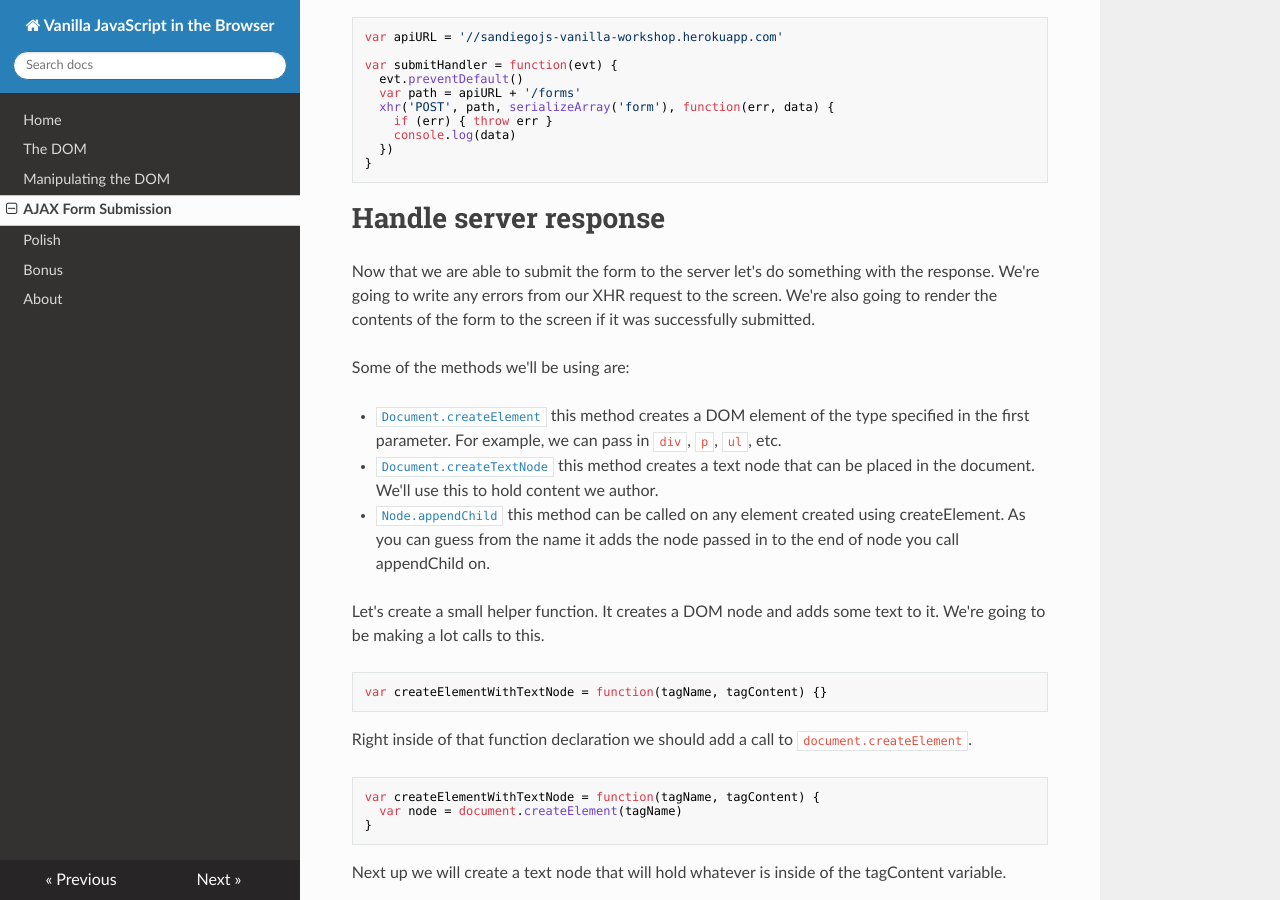
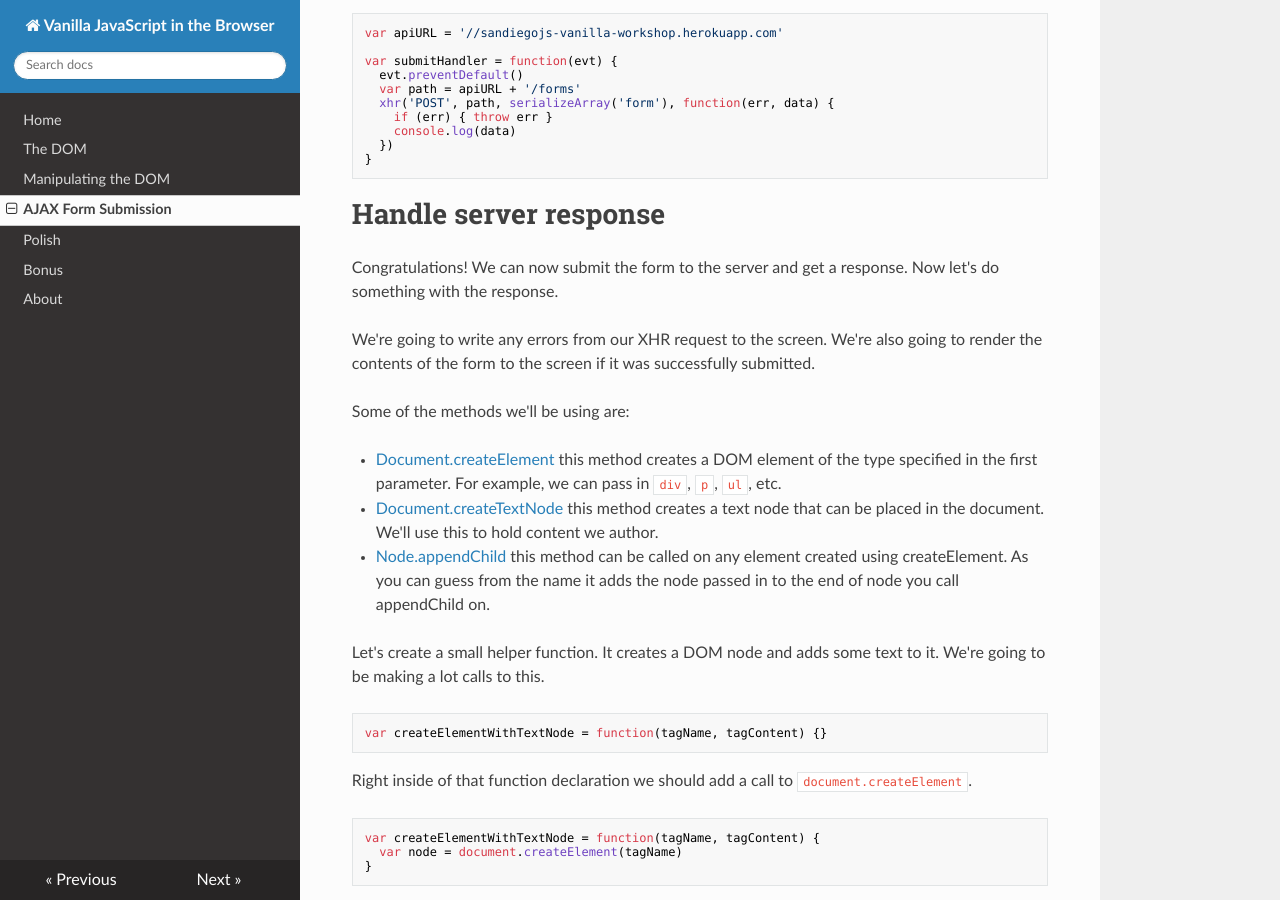
Before and after one commit to sandiegojs/vanilla-browser-docs, an MkDocs documentation site: the page built from docs/ajax.md, in a window 1280 px wide and 900 px high, scrolled down 6897 px. Built offline with MkDocs 1.6.1, drawn with Linux system fonts in a browser that asks for light colours; nearby versions of some CDN libraries; old or Windows-style settings are respelled for this version of MkDocs; some of the changed text lies outside the part shown.

Commit message:
Minor edits

````diff
--- a/docs/ajax.md
+++ b/docs/ajax.md
@@ -213,7 +213,7 @@ var serializeArray = function(selector) {
 
 # Build XHR and submit
 
-Now that we have our data we need to send it to the server using an XHR or [`XMLHttpRequest`][xhr-mdn]. This allows us to communicate with the server without changing pages then do some action based on the data we get back. We are going to create a function that we can put in our event handlers that will do this.
+Now that we have our data we need to send it to the server using an XHR or [XMLHttpRequest][xhr-mdn]. This allows us to communicate with the server without changing pages, and then do some action based on the data we get back. We are going to create a function that we can put in our event handlers that will do this.
 
 ```js
 var xhr = function(method, path, data, callback) {}
@@ -229,9 +229,9 @@ var xhr = function(method, path, data, callback) {
 
 Next we'll use `open(method, path, async)` to initialize the request.
 
-- `method` a string of an HTTP method to use, such as 'GET', 'POST', 'PUT', 'DELETE'. This will match the Verb on the API table up top.
-- `path` a string of the full path to send the request to. This will include the API endpoint URL as well as the path.
-- `async` a boolean flag that dictates whether the script should run asynchronously.
+- **method:** a string of an HTTP method to use, such as 'GET', 'POST', 'PUT', 'DELETE'. This will match the Verb on the API table up top.
+- **path:** a string of the full path to send the request to. This will include the API endpoint URL as well as the path.
+- **async:** a boolean flag that dictates whether the script should run asynchronously.
 
 **ProTip™:** `async` should always be `true` to prevent blocking. Stopping JavaScript execution especially hurts time sensitive things like rendering or event listening/handling.
 
@@ -318,13 +318,15 @@ var submitHandler = function(evt) {
 
 # Handle server response
 
-Now that we are able to submit the form to the server let's do something with the response. We're going to write any errors from our XHR request to the screen. We're also going to render the contents of the form to the screen if it was successfully submitted.
+Congratulations! We can now submit the form to the server and get a response. Now let's do something with the response.
+
+We're going to write any errors from our XHR request to the screen. We're also going to render the contents of the form to the screen if it was successfully submitted.
 
 Some of the methods we'll be using are:
 
-- [`Document.createElement`][mdn-createelement] this method creates a DOM element of the type specified in the first parameter. For example, we can pass in `div`, `p`, `ul`, etc.
-- [`Document.createTextNode`][mdn-createtextnode] this method creates a text node that can be placed in the document. We'll use this to hold content we author.
-- [`Node.appendChild`][mdn-appendchild] this method can be called on any element created using createElement. As you can guess from the name it adds the node passed in to the end of node you call appendChild on.
+- [Document.createElement][mdn-createelement] this method creates a DOM element of the type specified in the first parameter. For example, we can pass in `div`, `p`, `ul`, etc.
+- [Document.createTextNode][mdn-createtextnode] this method creates a text node that can be placed in the document. We'll use this to hold content we author.
+- [Node.appendChild][mdn-appendchild] this method can be called on any element created using createElement. As you can guess from the name it adds the node passed in to the end of node you call appendChild on.
 
 Let's create a small helper function. It creates a DOM node and adds some text to it. We're going to be making a lot calls to this.
 
@@ -428,7 +430,7 @@ var renderFormData = function(data) {
 }
 ```
 
-Great, now we give some kind of feedback to the user whether the form is successfully processed by backend or not. Let's improve upon this though. Let's show the information we entered when we submitted so we can verify it saved properly.
+Great, now we can give some kind of feedback to the user when the form is successfully processed by backend or not. Let's improve upon this, though. Let's show the information we entered when we submitted so we can verify it saved properly.
 
 To do this we'll create a dictionary list, and fill it with all the some of the information that is returned by the request.
 
````
